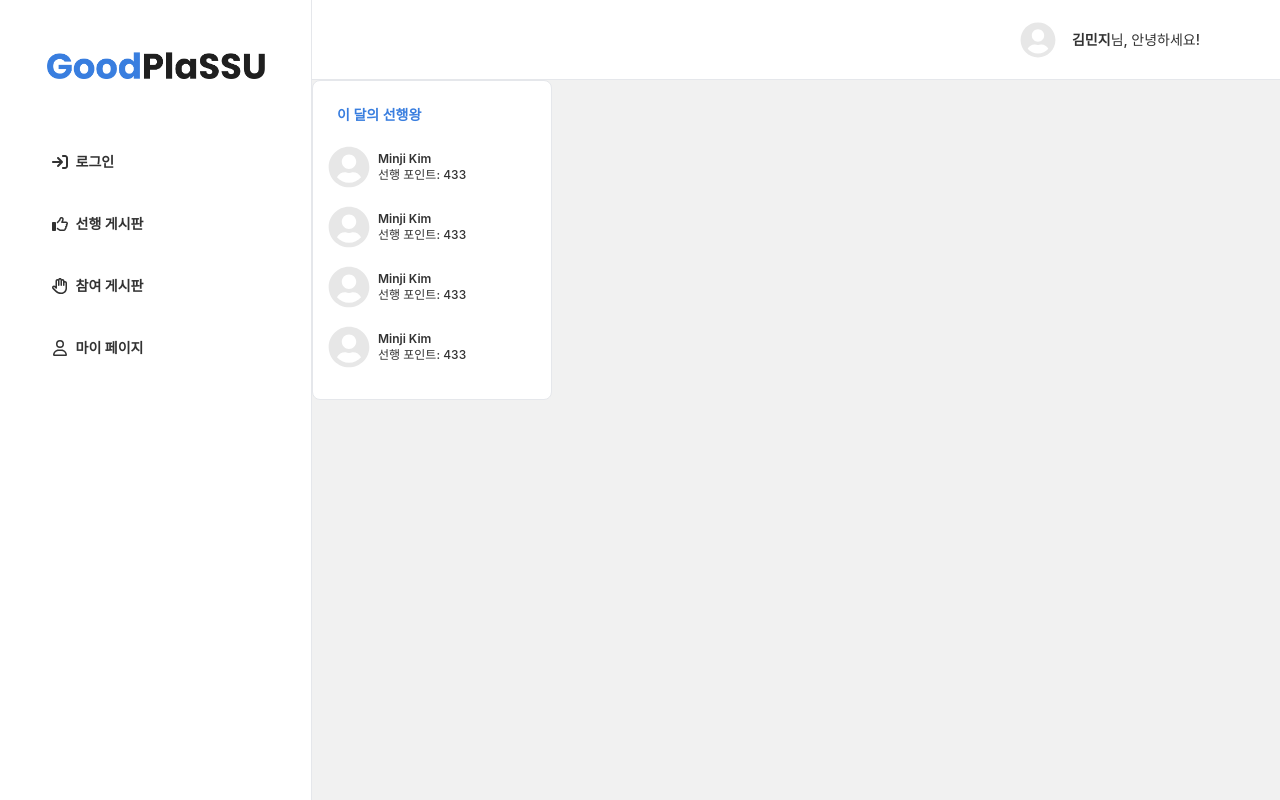
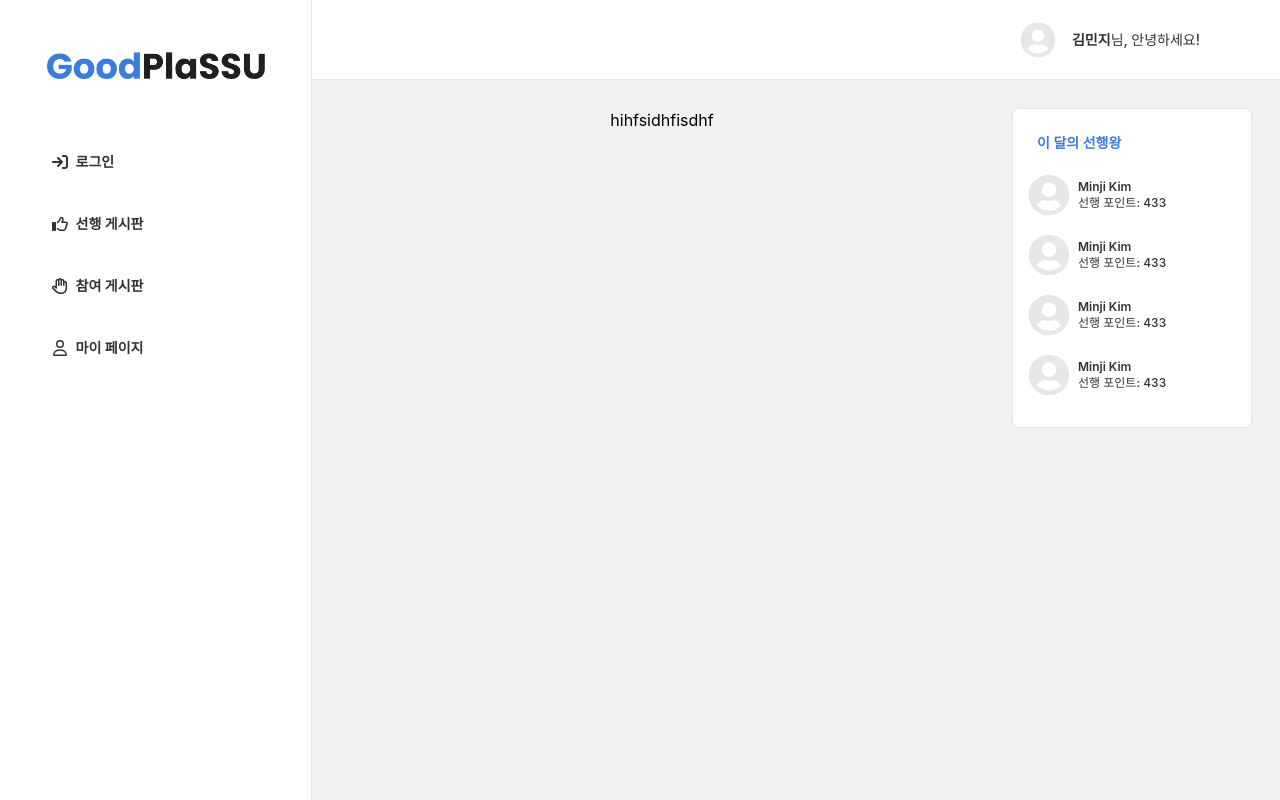
Before and after one commit to GoodPlaSSU/GoodPlaSSU-Frontend-2, a React (Create React App) app: page / in a window 1280 px wide. Built offline with nearby package versions, Linux system fonts and the light colour scheme.

Commit message:
✨ feat(app): change the layout of Pages and topUser
change the layout of Pages and topUser in app.tsz

```diff
--- a/src/App.tsx
+++ b/src/App.tsx
@@ -18,15 +18,23 @@ function App() {
                 </div>
                 <div className="h-screen flex-grow bg-click">
                     <UserHeader />
-                    <div className="flex">
-                        <Routes>
-                            <Route path="/" element={<GoodPostList />} />
-                            <Route path="/join" element={<JoinPostList />} />
-                            <Route path="/write" element={<PostWrite />} />
-                            <Route path="/post/:id" element={<PostDetail />} />
-                            <Route path="/mypage" element={<MyPage />} />
-                        </Routes>
-                        <div>
+                    <div className="flex mt-7">
+                        <div className="flex-grow mx-7">
+                            <Routes>
+                                <Route path="/" element={<GoodPostList />} />
+                                <Route
+                                    path="/join"
+                                    element={<JoinPostList />}
+                                />
+                                <Route path="/write" element={<PostWrite />} />
+                                <Route
+                                    path="/post/:id"
+                                    element={<PostDetail />}
+                                />
+                                <Route path="/mypage" element={<MyPage />} />
+                            </Routes>
+                        </div>
+                        <div className="mr-7">
                             <TopUser />
                         </div>
                     </div>
--- a/src/pages/GoodPostList.tsx
+++ b/src/pages/GoodPostList.tsx
@@ -1,5 +1,5 @@
 const GoodPostList = () => {
-    return <></>;
+    return <>hihfsidhfisdhf</>;
 };
 
 export default GoodPostList;
```
